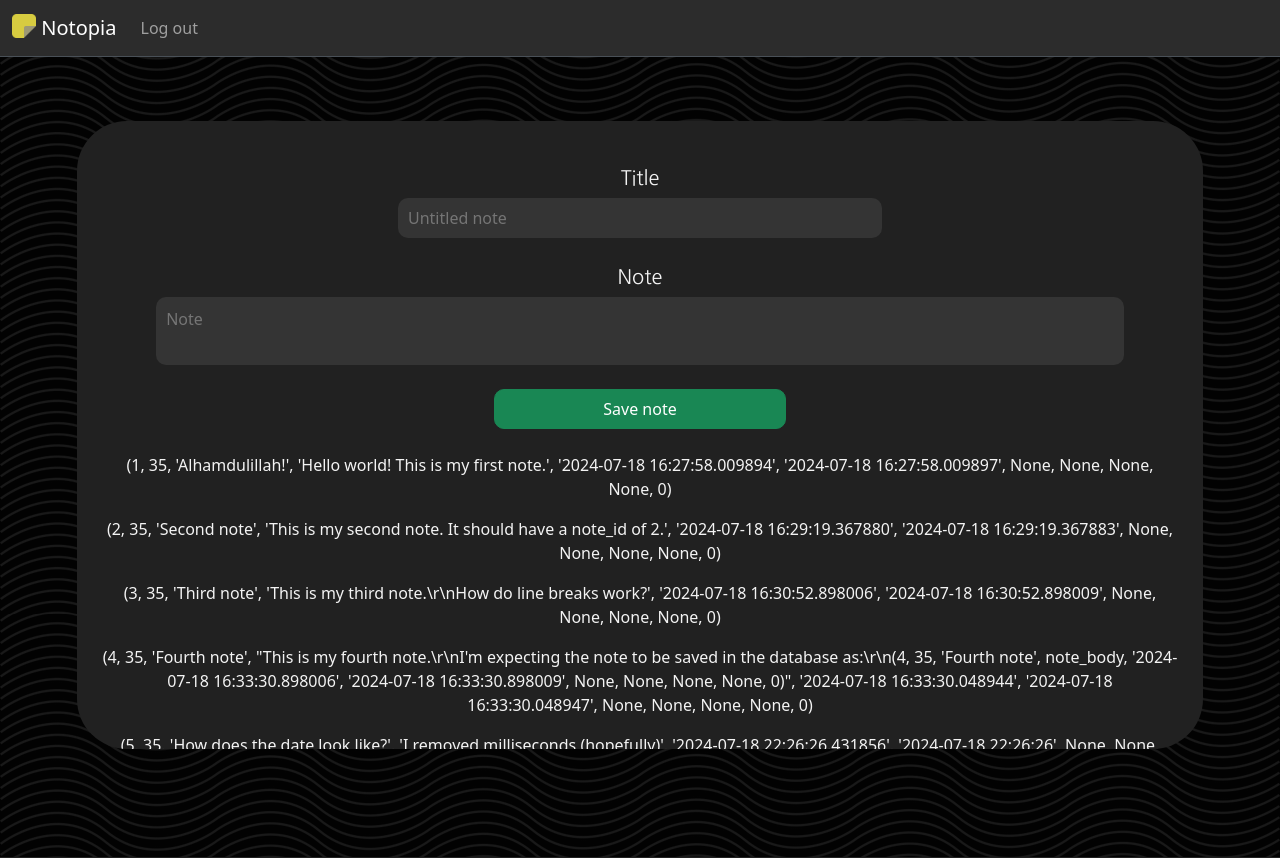
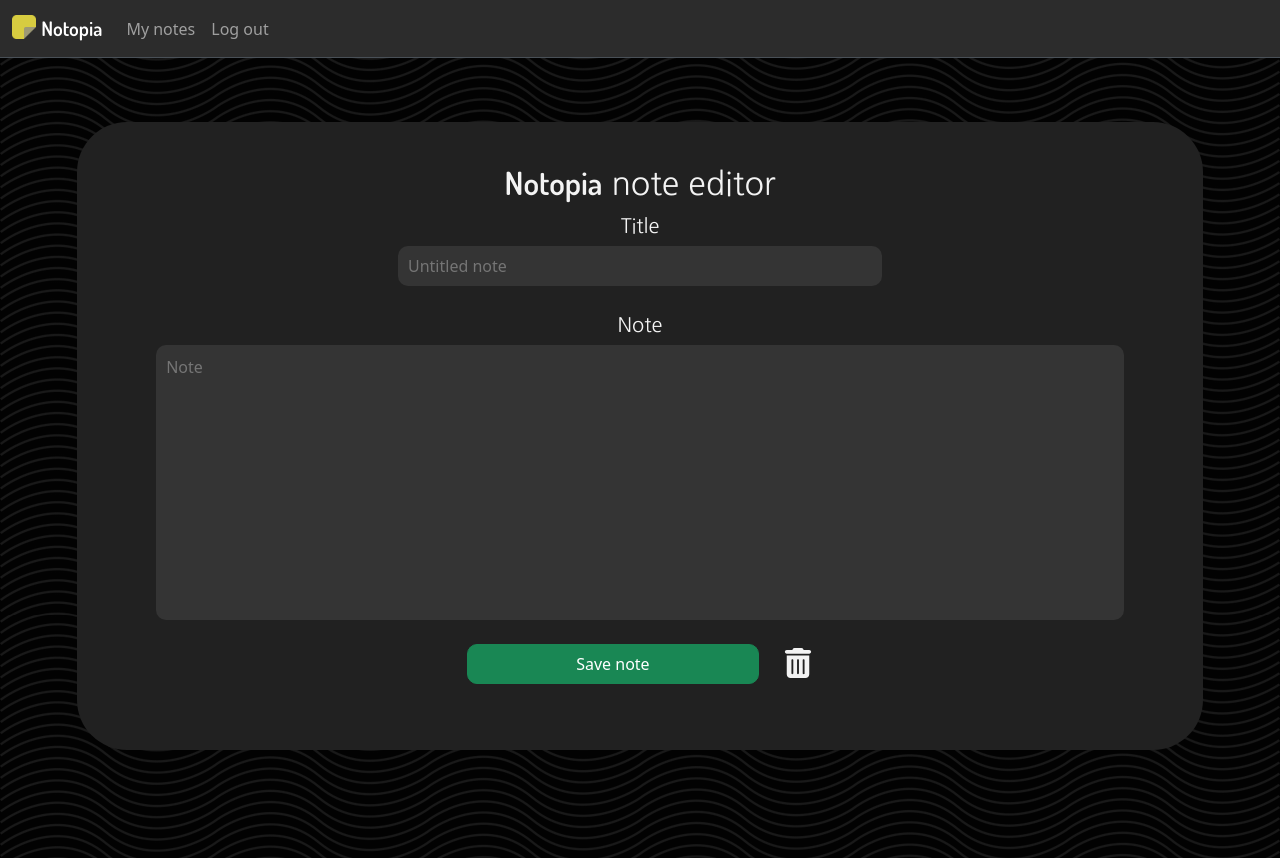
Before and after one commit to boomboxz12/CS50-Final-Project-Notopia, a Flask app: page / in a window 1280 px wide. Run offline with Flask 3, Linux system fonts and the light colour scheme; a user stored in the database is signed in; data comes from the database, SQL or seed files in the repository; both versions use the stored data as it was after the commit; data that the repository does not hold is empty.

Commit message:
Note saving, viewing, and editing added. Deletion is WIP.

```diff
--- a/app.py
+++ b/app.py
@@ -27,19 +27,21 @@
 @app.route("/", methods=["GET", "POST"])
 @login_required
 def index():
+    # Get the current note's ID (if any)
+    note_id = request.args.get("id")
+
     # User reached route via GET
     if request.method == "GET":
-        # Read the user's notes and their images
-        with sqlite3.connect(f"./databases/{session['username']}-notes.db") as notes_con:
-            with sqlite3.connect(f"./databases/{session['username']}-images.db") as images_con:
-                notes_cur = notes_con.cursor()
-                notes = notes_cur.execute("""
-                                          SELECT * FROM notes
-                                          """).fetchall()
-                images_cur = images_con.cursor()
-                images = images_cur.execute("""
-                                            SELECT * FROM images
-                                            """).fetchall()
+        # If there is in fact an id argument in the URL, then view the note
+        if note_id:
+            note = sql(f"./databases/{session['username']}-notes.db",
+                       """
+                       SELECT note_id, note_title, note_body
+                       FROM notes
+                       WHERE note_id = ?
+                       """, (note_id,)).fetchall()
+
+            return render_template("index.html", note=note, editing_mode=bool(note_id))
 
     # User reached route via POST
     if request.method == "POST":
@@ -47,24 +49,59 @@
         user_id = session["user_id"]
         note_title = request.form.get("note_title")
         note_body = request.form.get("note_body")
-        date_created = datetime.now()
-        date_modified = datetime.now()
-        # A tuple for inserting data into the database
-        values = (user_id, note_title, note_body, date_created, date_modified,)
-        with sqlite3.connect(f"./databases/{session['username']}-notes.db") as notes_con:
-            with sqlite3.connect(f"./databases/{session['username']}-images.db") as images_con:
-                notes_cur = notes_con.cursor()
-                notes = notes_cur.execute("""
-                                          INSERT INTO notes (user_id, note_title, note_body, date_created, date_modified)
-                                          VALUES (?, ? , ?, ?, ?)
-                                          """, values)
-                images_cur = images_con.cursor()
-                images = images_cur.execute("""
-                                            SELECT * FROM images
-                                            """).fetchall()
-        return redirect("/")
+        date_created = datetime.now().replace(microsecond=0)
+        date_modified = datetime.now().replace(microsecond=0)
 
-    return render_template("index.html", notes=notes)
+        # If the user is currently editing an already existent note, update it in the database and don't make a new one
+        if note_id: # TODO: CAN'T UPDATE ALL COLUMNS TILL FORMATTING, ETC ARE IMPLEMENTED
+            # A tuple for inserting data into the database (editing)
+            qmarks = (note_title, note_body, date_modified, note_id,)
+
+            # Update the note's data
+            sql(f"./databases/{session['username']}-notes.db",
+                """
+                UPDATE notes
+                SET note_title = ?,
+                    note_body = ?,
+                    date_modified = ?
+                WHERE note_id = ?
+                """, qmarks)
+                # with sqlite3.connect(f"./databases/{session['username']}-images.db") as images_con:
+                #     notes_cur = notes_con.cursor()
+                #     notes = notes_cur.execute("""
+                #                             INSERT INTO notes (user_id, note_title, note_body, date_created, date_modified)
+                #                             VALUES (?, ? , ?, ?, ?)
+                #                             """, values)
+                #     images_cur = images_con.cursor()
+                #     images = images_cur.execute("""
+                #                                 SELECT * FROM images
+                #                                 """).fetchall()
+            flash(f"""Note "{note_title}" edited!""")
+            return redirect(f"/?id={note_id}")
+
+        # If the user isn't currently editing an already existent note, create a new one and write it to the database
+        else:
+            with sqlite3.connect(f"./databases/{session['username']}-notes.db") as notes_con:
+                with sqlite3.connect(f"./databases/{session['username']}-images.db") as images_con:
+                    notes_cur = notes_con.cursor()
+
+                    # A tuple for inserting data into the database (creation)
+                    qmarks = (user_id, note_title, note_body, date_created, date_modified,)
+
+                    # Write the new note's data
+                    notes = notes_cur.execute("""
+                                              INSERT INTO notes (user_id, note_title, note_body, date_created, date_modified)
+                                              VALUES (?, ? , ?, ?, ?)
+                                              """, qmarks)
+                    images_cur = images_con.cursor()
+                    # images = images_cur.execute("""
+                    #                             SELECT * FROM images
+                    #                             """).fetchall()
+
+            flash(f"""Note "{note_title}" created!""")
+            return redirect("/")
+
+    return render_template("index.html")
 
 
 @app.route("/login", methods=["GET", "POST"])
@@ -104,8 +141,6 @@
                    WHERE username = ?
                    """, (username,)).fetchall()
 
-        print(len(user))###
-
         # If the user is not found, inform the user
         if not user:
             return apologize("login", """Incorrect username or password. Make sure you entered the correct
@@ -127,7 +162,7 @@
         # Inform the user that they are now logged in
         flash(f"User {username} logged in!")
 
-        return redirect("/")
+        return redirect("/notes")
 
 
 
@@ -152,6 +187,18 @@
         flash("You are not currently logged in.")
         return redirect("/login")
 
+
+# Display the user's saved notes
+@app.route("/notes")
+def notes():
+    notes = sql(f"./databases/{session['username']}-notes.db", """
+            SELECT note_id, note_title, note_body
+            FROM notes
+            """).fetchall()
+    print(notes)
+    return render_template("notes.html", notes=notes)
+
+#, note_body, date_created, date_modified, formatting, color, bg_color, tags, trashed
 
 @app.route("/signup", methods=["GET", "POST"])
 def signup():
--- a/static/styles.css
+++ b/static/styles.css
@@ -94,8 +94,6 @@
     border-right: 2px solid rgba(214, 203, 64, 1);
 }
 
-
-
 .title.title-276
 {
     max-width: 276px;
@@ -176,6 +174,82 @@
     height: 100%;
 }
 
+.notes-flex
+{
+    display: flex;
+    flex-flow: row wrap;
+    justify-content: space-evenly;
+    align-items: start;
+    gap: 35px;
+
+}
+
+.note-bg
+{
+    background-color: #343434;
+    width: 250px;
+    height: 268px;
+
+    border-radius: 10px;
+    background-image: url("https://external-content.duckduckgo.com/iu/?u=https%3A%2F%2Fwallpapercave.com%2Fuwp%2Fuwp3771715.jeg");
+    mask-image: linear-gradient(white, transparent)
+}
+
+.note-text
+{
+    position: relative;
+    max-width: 230px;
+    max-height: 150px;
+    overflow: hidden;
+    top: -258px;
+    left: 10px;
+}
+
+.note-flex-item
+{
+    max-height: 268px;
+    box-shadow: 0px 0px 0px 1px #d7cc40; border-radius: 10px;
+    cursor: pointer;
+    text-decoration: none;
+    color: #f3f3f3;
+}
+
+.note-flex-item:hover
+{
+    background-color: #393939;
+}
+
+.notopia
+{
+    font-family: "Dosis", sans-serif;
+    font-optical-sizing: auto;
+    font-weight: 600;
+    font-style: normal;
+}
+
+.navbar-brand > .notopia:hover::after
+{
+    content: " note editor";
+}
+
+.editor-trash-can
+{
+    width: 50px;
+    height: 50px;
+    position: relative;
+    padding: 10px;
+    top: -13px;
+    left: 10px;
+    border-radius: 5px;
+    cursor: pointer;
+    display: inline;
+}
+
+.editor-trash-can:hover
+{
+    background-color: #393939;
+}
+
 @keyframes typewriter
 {
     from {width: 0%;}
--- a/templates/index.html
+++ b/templates/index.html
@@ -5,14 +5,15 @@
 {% endblock %}
 
 {% block main %}
-    <form class="note-form" action="/" method="post">
+    <h2 class="text"><span class="notopia">Notopia</span> note editor</h2>
+    <form class="note-form" action={% if editing_mode %}"/?id={{ note[0][0] }}"{% else %}"/"{% endif %} method="post">
         <label class="input-label text" for="title">Title</label>
-        <input autocomplete="off" id="title" name="note_title" placeholder="Untitled note">
+        <input autocomplete="off" id="title" name="note_title" placeholder="Untitled note" value={% if editing_mode %}"{{ note[0][1] }}"{% endif %}>
         <label class="input-label text" for="note">Note</label>
-        <textarea autocomplete="off" name="note_body" id="note" placeholder="Note"></textarea>
-        <input id="submit" class="btn btn-success" type="submit" value="Save note">
+        <textarea autocomplete="off" name="note_body" id="note" placeholder="Note">{% if editing_mode %}{{ note[0][2] }}{% endif%}</textarea>
+        <div>
+            <input id="submit" class="btn btn-success" type="submit" value="Save note">
+            <a class="inv"><svg class="editor-trash-can" xmlns="http://www.w3.org/2000/svg" viewBox="0 0 448 512"><!--!Font Awesome Free 6.6.0 by @fontawesome - https://fontawesome.com License - https://fontawesome.com/license/free Copyright 2024 Fonticons, Inc.--><path fill="#f3f3f3" d="M135.2 17.7C140.6 6.8 151.7 0 163.8 0L284.2 0c12.1 0 23.2 6.8 28.6 17.7L320 32l96 0c17.7 0 32 14.3 32 32s-14.3 32-32 32L32 96C14.3 96 0 81.7 0 64S14.3 32 32 32l96 0 7.2-14.3zM32 128l384 0 0 320c0 35.3-28.7 64-64 64L96 512c-35.3 0-64-28.7-64-64l0-320zm96 64c-8.8 0-16 7.2-16 16l0 224c0 8.8 7.2 16 16 16s16-7.2 16-16l0-224c0-8.8-7.2-16-16-16zm96 0c-8.8 0-16 7.2-16 16l0 224c0 8.8 7.2 16 16 16s16-7.2 16-16l0-224c0-8.8-7.2-16-16-16zm96 0c-8.8 0-16 7.2-16 16l0 224c0 8.8 7.2 16 16 16s16-7.2 16-16l0-224c0-8.8-7.2-16-16-16z"/></svg></a>
+        </div>
     </form>
-    {% for note in notes %}
-        <p>{{ note }}</p>
-    {% endfor %}
 {% endblock %}
--- a/templates/layout.html
+++ b/templates/layout.html
@@ -17,7 +17,7 @@
                 <div class="container-fluid">
                   <a class="navbar-brand" href="/">
                     <img src="../static/Notopia Logo.png" alt="Notopia logo" width="24" height="24" class="d-inline-block align-text-top">
-                    Notopia
+                    <span class="notopia">Notopia</span>
                   </a>
                   <button class="navbar-toggler" type="button" data-bs-toggle="collapse" data-bs-target="#navbarNav" aria-controls="navbarNav" aria-expanded="false" aria-label="Toggle navigation">
                     <span class="navbar-toggler-icon"></span>
@@ -25,6 +25,9 @@
                   <div class="collapse navbar-collapse" id="navbarNav">
                     <ul class="navbar-nav">
                       {% if session["user_id"] %}
+                        <li class="nav-item">
+                          <a class="nav-link" href="/notes">My notes</a>
+                        </li>
                         <li class="nav-item">
                           <a class="nav-link" href="/logout">Log out</a>
                         </li>
@@ -42,8 +45,6 @@
               </nav>
         </header>
         <main>
-
-          <div class="content">
             {% for message in get_flashed_messages() %}
                 <div class="container-toast">
                   <div class="toast align-items-center" role="alert" aria-live="assertive" aria-atomic="true">
@@ -56,6 +57,8 @@
                   </div>
                 </div>
               {% endfor %}
+          <div class="content">
+
               {% block main %}{% endblock %}
             </div>
 
--- a/templates/login.html
+++ b/templates/login.html
@@ -6,6 +6,7 @@
 
 {% block main %}
     <div class="title-wrapper"><h1 class="title title-532">Welcome back!</h1></div>
+    <h2 class="text">Log in</h2>
     <form action="/login" method="post">
         <label for="username" class="input-label text">Username</label>
         <input id="username" required autocomplete="off" type="text" placeholder="Username" name="username">
--- a/templates/signup.html
+++ b/templates/signup.html
@@ -6,6 +6,7 @@
 
 {% block main %}
     <div class="title-wrapper"><h1 class="title title-276">Join us!</h1></div>
+    <h2 class="text">Sign up</h2>
     <form action="/signup" method="post">
         <label for="username" class="input-label text">Username</label>
         <input id="username" required autocomplete="off" type="text" placeholder="Username" name="username">
```
Also changed, not shown: templates/notes.html (added, +23 -0 lines), databases/test-notes.db, databases/test2-images.db (added), databases/test2-notes.db (added), users.db, 4 other files. Lines whose indentation alone changed are shown as unchanged.
